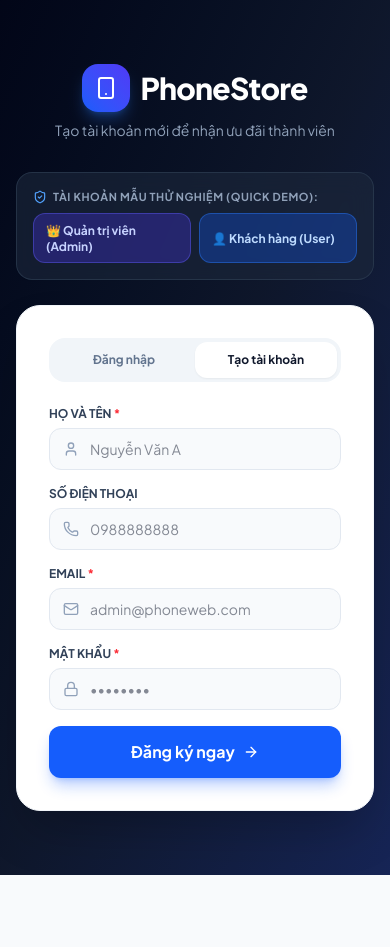
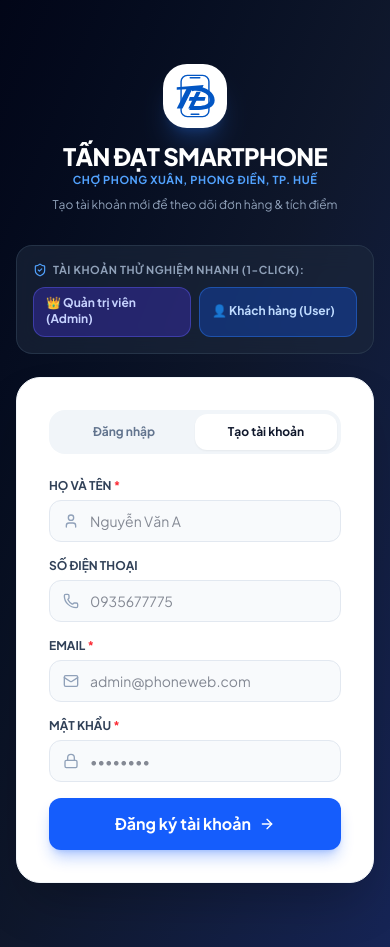
Before and after one commit to trandinhnhut05/phone_web, a React (Vite) app in the folder client/: page /login in a window 390 px wide. Both pictures are taken after a click on the button "Tạo tài khoản". Before the commit the page ends 875 px from the top, so only its background shows below. Built offline with nearby package versions, Linux system fonts and the light colour scheme.

Commit message:
feat: implement exact TD Tan Dat Smartphone logo vector component and assets

```diff
--- a/client/src/components/Footer.tsx
+++ b/client/src/components/Footer.tsx
@@ -1,6 +1,7 @@
 import React from 'react';
 import { Link } from 'react-router-dom';
-import { Smartphone, Phone, Mail, MapPin, ShieldCheck, Truck, RotateCcw, Award, Wrench, MessageCircle } from 'lucide-react';
+import { Phone, Mail, MapPin, ShieldCheck, Award, RotateCcw, Wrench, MessageCircle } from 'lucide-react';
+import { TanDatLogo } from './Logo.js';
 
 export const Footer: React.FC = () => {
   return (
@@ -53,9 +54,8 @@ export const Footer: React.FC = () => {
         <div className="grid grid-cols-1 md:grid-cols-5 gap-8 py-12">
           <div className="md:col-span-2 space-y-4">
             <Link to="/" className="flex items-center gap-3">
-              <div className="w-10 h-10 rounded-2xl bg-gradient-to-tr from-blue-600 to-blue-500 flex flex-col items-center justify-center text-white font-black text-xs shadow-md">
-                <span className="text-[10px] text-amber-300">TĐ</span>
-                <Smartphone className="w-3.5 h-3.5" />
+              <div className="w-12 h-12 rounded-2xl bg-white p-1 flex items-center justify-center shadow-md shrink-0">
+                <TanDatLogo className="w-10 h-10" />
               </div>
               <div>
                 <span className="text-xl font-black text-white tracking-tight">
--- /dev/null
+++ b/client/src/components/Logo.tsx
@@ -0,0 +1,60 @@
+import React from 'react';
+
+export const TanDatLogo: React.FC<{ className?: string }> = ({ className = 'w-10 h-10' }) => {
+  return (
+    <svg
+      viewBox="0 0 200 200"
+      fill="none"
+      xmlns="http://www.w3.org/2000/svg"
+      className={className}
+    >
+      {/* Smartphone Outline in Background */}
+      <rect
+        x="42"
+        y="14"
+        width="116"
+        height="172"
+        rx="26"
+        stroke="#0256c4"
+        strokeWidth="6"
+        strokeLinecap="round"
+      />
+      {/* Top Notch / Speaker */}
+      <path
+        d="M80 24H120"
+        stroke="#0256c4"
+        strokeWidth="6"
+        strokeLinecap="round"
+      />
+      {/* Bottom Bar */}
+      <path
+        d="M84 176H116"
+        stroke="#0256c4"
+        strokeWidth="6"
+        strokeLinecap="round"
+      />
+
+      {/* Stylized TĐ Monogram Foreground */}
+      <g fill="#0256c4">
+        {/* Letter T: Top bar & Slanted Leg */}
+        <path
+          d="M24 64L136 54L128 72L86 76L48 152H24L64 72L24 74V64Z"
+        />
+        {/* Letter Đ: Outer curve & Inner loop */}
+        <path
+          d="M82 64C134 50 182 82 182 118C182 148 148 158 116 158H76L82 142H116C138 142 162 134 162 116C162 94 126 72 88 80L82 64Z"
+        />
+        {/* Letter Đ: Middle Crossbar */}
+        <path
+          d="M78 104H144L140 120H74L78 104Z"
+        />
+        {/* Middle Slanted Stem connection */}
+        <path
+          d="M72 152L106 82H124L90 152H72Z"
+        />
+      </g>
+    </svg>
+  );
+};
+
+export default TanDatLogo;
--- a/client/src/components/Navbar.tsx
+++ b/client/src/components/Navbar.tsx
@@ -1,7 +1,6 @@
 import React, { useState } from 'react';
 import { Link, useNavigate, useLocation } from 'react-router-dom';
 import {
-  Smartphone,
   Search,
   ShoppingCart,
   User as UserIcon,
@@ -11,11 +10,11 @@ import {
   X,
   Phone,
   MapPin,
-  Wrench,
   Package,
 } from 'lucide-react';
 import { useAuth } from '../context/AuthContext.js';
 import { useCart } from '../context/CartContext.js';
+import { TanDatLogo } from './Logo.js';
 
 export const Navbar: React.FC = () => {
   const { user, isAdmin, logout } = useAuth();
@@ -75,10 +74,9 @@ export const Navbar: React.FC = () => {
       <div className="max-w-7xl mx-auto px-4 sm:px-6 lg:px-8">
         <div className="flex items-center justify-between h-16 sm:h-20 gap-4">
           {/* Brand Logo TĐ TẤN ĐẠT SMARTPHONE */}
-          <Link to="/" className="flex items-center gap-3 shrink-0 group">
-            <div className="w-11 h-11 rounded-2xl bg-gradient-to-tr from-blue-700 to-blue-500 flex flex-col items-center justify-center text-white shadow-md shadow-blue-600/30 group-hover:scale-105 transition-transform border border-blue-400/40">
-              <span className="text-xs font-black tracking-tighter leading-none text-amber-300">TĐ</span>
-              <Smartphone className="w-4 h-4 text-white" />
+          <Link to="/" className="flex items-center gap-2.5 shrink-0 group">
+            <div className="w-12 h-12 rounded-2xl bg-blue-50/80 p-1 flex items-center justify-center border border-blue-200 shadow-xs group-hover:scale-105 transition-transform">
+              <TanDatLogo className="w-10 h-10" />
             </div>
             <div>
               <div className="text-lg sm:text-2xl font-black tracking-tight flex items-baseline gap-1">
@@ -98,7 +96,7 @@ export const Navbar: React.FC = () => {
           >
             <input
               type="text"
-              placeholder="Tìm kiếm điện thoại, giá tốt tại Tấn Đạt..."
+              placeholder="Tìm kiếm điện thoại tại Tấn Đạt..."
               value={searchQuery}
               onChange={(e) => setSearchQuery(e.target.value)}
               className="w-full pl-10 pr-4 py-2.5 bg-slate-100/90 hover:bg-slate-100 focus:bg-white text-sm rounded-full border border-slate-200 focus:border-blue-500 focus:ring-4 focus:ring-blue-500/10 transition-all outline-none"
--- a/client/src/pages/LoginPage.tsx
+++ b/client/src/pages/LoginPage.tsx
@@ -1,9 +1,10 @@
 import React, { useState } from 'react';
 import { useNavigate, useLocation, Link } from 'react-router-dom';
-import { Smartphone, Lock, Mail, User as UserIcon, Phone, ShieldCheck, ArrowRight } from 'lucide-react';
+import { Lock, Mail, User as UserIcon, Phone, ShieldCheck, ArrowRight } from 'lucide-react';
 import { useAuth } from '../context/AuthContext.js';
 import { api } from '../services/api.js';
 import { SEO } from '../components/SEO.js';
+import { TanDatLogo } from '../components/Logo.js';
 import toast from 'react-hot-toast';
 
 export const LoginPage: React.FC = () => {
@@ -51,7 +52,7 @@ export const LoginPage: React.FC = () => {
     setIsRegister(false);
     setEmail('admin@phoneweb.com');
     setPassword('admin123');
-    toast.success('Đã điền thông tin tài khoản Admin mẫu!');
+    toast.success('Đã điền thông tin tài khoản Admin!');
   };
 
   const handleFillDemoCustomer = () => {
@@ -63,20 +64,25 @@ export const LoginPage: React.FC = () => {
 
   return (
     <div className="min-h-screen bg-gradient-to-br from-slate-950 via-slate-900 to-blue-950 py-16 flex items-center justify-center px-4 sm:px-6">
-      <SEO title={isRegister ? 'Đăng Ký Tài Khoản' : 'Đăng Nhập — PhoneStore'} />
+      <SEO title={isRegister ? 'Đăng Ký Tài Khoản' : 'Đăng Nhập — Tấn Đạt Smartphone'} />
 
       <div className="max-w-md w-full">
         <div className="text-center mb-8">
-          <Link to="/" className="inline-flex items-center gap-2.5">
-            <div className="w-12 h-12 rounded-2xl bg-gradient-to-tr from-blue-600 to-indigo-600 flex items-center justify-center text-white shadow-lg shadow-blue-500/30">
-              <Smartphone className="w-6 h-6" />
+          <Link to="/" className="inline-flex flex-col items-center gap-2">
+            <div className="w-16 h-16 rounded-3xl bg-white p-2 flex items-center justify-center shadow-xl shadow-blue-500/20">
+              <TanDatLogo className="w-12 h-12" />
             </div>
-            <span className="text-3xl font-black text-white tracking-tight">
-              PhoneStore
-            </span>
+            <div className="mt-1">
+              <span className="text-2xl font-black text-white tracking-tight">
+                TẤN ĐẠT SMARTPHONE
+              </span>
+              <span className="block text-[11px] text-blue-400 font-bold uppercase tracking-wider">
+                Chợ Phong Xuân, Phong Điền, TP. Huế
+              </span>
+            </div>
           </Link>
-          <p className="text-sm text-slate-400 mt-2">
-            {isRegister ? 'Tạo tài khoản mới để nhận ưu đãi thành viên' : 'Đăng nhập vào hệ thống quản lý & mua hàng'}
+          <p className="text-xs text-slate-400 mt-2">
+            {isRegister ? 'Tạo tài khoản mới để theo dõi đơn hàng & tích điểm' : 'Đăng nhập vào hệ thống quản lý & mua hàng'}
           </p>
         </div>
 
@@ -84,7 +90,7 @@ export const LoginPage: React.FC = () => {
         <div className="bg-slate-800/60 backdrop-blur-md p-4 rounded-2xl border border-slate-700/60 mb-6 space-y-2">
           <div className="text-[11px] font-bold text-slate-400 uppercase tracking-wider flex items-center gap-1.5">
             <ShieldCheck className="w-3.5 h-3.5 text-blue-400" />
-            <span>Tài khoản mẫu thử nghiệm (Quick Demo):</span>
+            <span>Tài khoản thử nghiệm nhanh (1-Click):</span>
           </div>
           <div className="grid grid-cols-2 gap-2">
             <button
@@ -159,7 +165,7 @@ export const LoginPage: React.FC = () => {
                   <div className="relative">
                     <input
                       type="tel"
-                      placeholder="0988888888"
+                      placeholder="0935677775"
                       value={phone}
                       onChange={(e) => setPhone(e.target.value)}
                       className="w-full pl-10 pr-4 py-2.5 bg-slate-50 border border-slate-200 rounded-xl text-sm outline-none focus:border-blue-500 focus:bg-white"
@@ -213,7 +219,7 @@ export const LoginPage: React.FC = () => {
                 'Đang xử lý...'
               ) : (
                 <>
-                  <span>{isRegister ? 'Đăng ký ngay' : 'Đăng nhập'}</span>
+                  <span>{isRegister ? 'Đăng ký tài khoản' : 'Đăng nhập'}</span>
                   <ArrowRight className="w-4 h-4" />
                 </>
               )}
--- a/client/src/pages/admin/AdminLayout.tsx
+++ b/client/src/pages/admin/AdminLayout.tsx
@@ -8,11 +8,11 @@ import {
   Home,
   LogOut,
   ShieldCheck,
-  Smartphone,
   ChevronRight,
   Settings,
 } from 'lucide-react';
 import { useAuth } from '../../context/AuthContext.js';
+import { TanDatLogo } from '../../components/Logo.js';
 
 export const AdminLayout: React.FC = () => {
   const { user, isAdmin, logout, loading } = useAuth();
@@ -75,8 +75,8 @@ export const AdminLayout: React.FC = () => {
         {/* Logo */}
         <div className="p-6 border-b border-slate-800 flex items-center justify-between">
           <Link to="/admin" className="flex items-center gap-2.5">
-            <div className="w-9 h-9 rounded-xl bg-blue-600 flex items-center justify-center text-white font-black text-xs shadow-md">
-              TĐ
+            <div className="w-10 h-10 rounded-2xl bg-white p-1 flex items-center justify-center shadow-md shrink-0">
+              <TanDatLogo className="w-8 h-8" />
             </div>
             <div>
               <span className="text-base font-black text-white tracking-tight">TẤN ĐẠT</span>
```
Also changed, not shown: client/index.html (+1 -1 lines), client/public/logo.svg (added).
